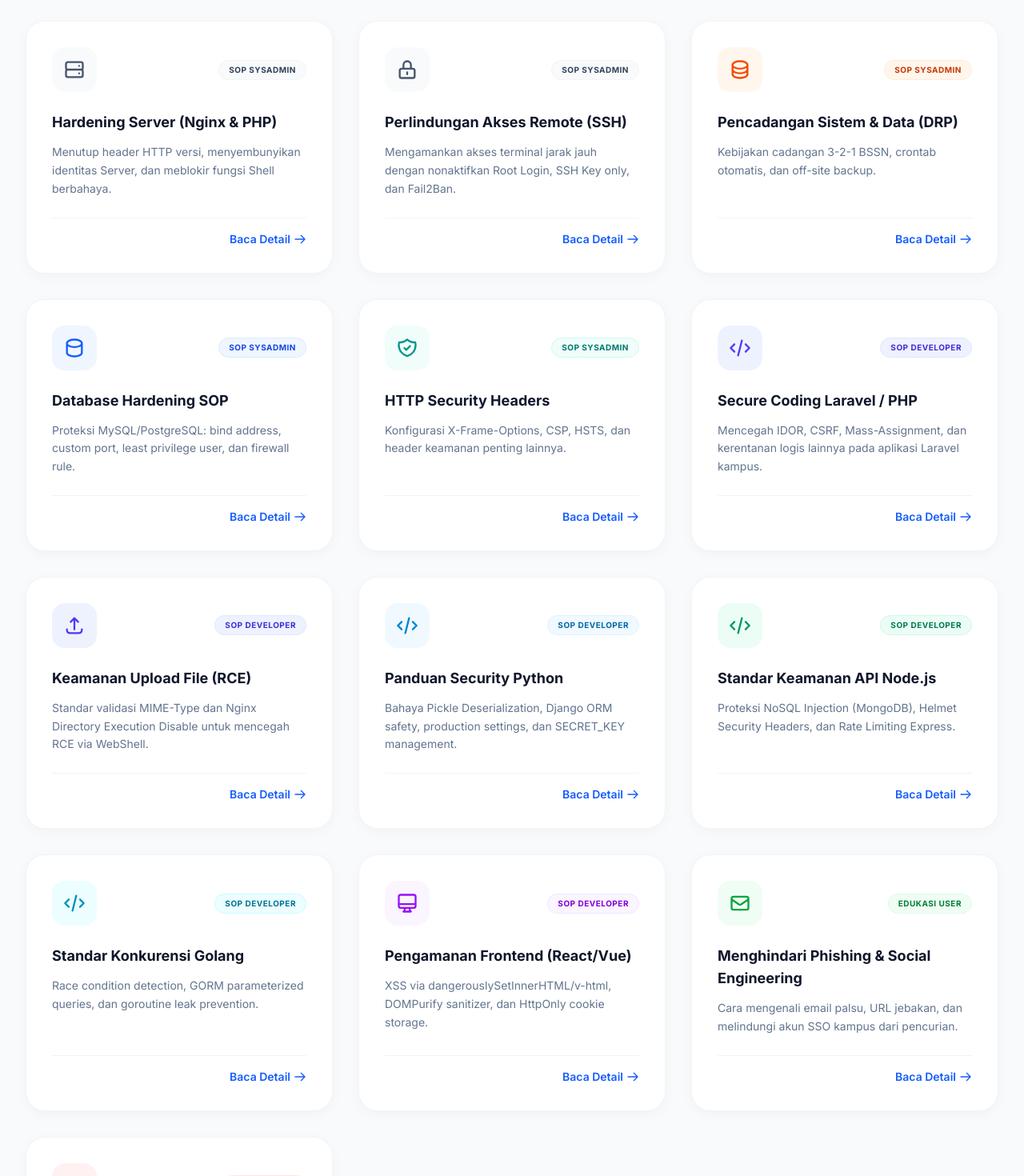
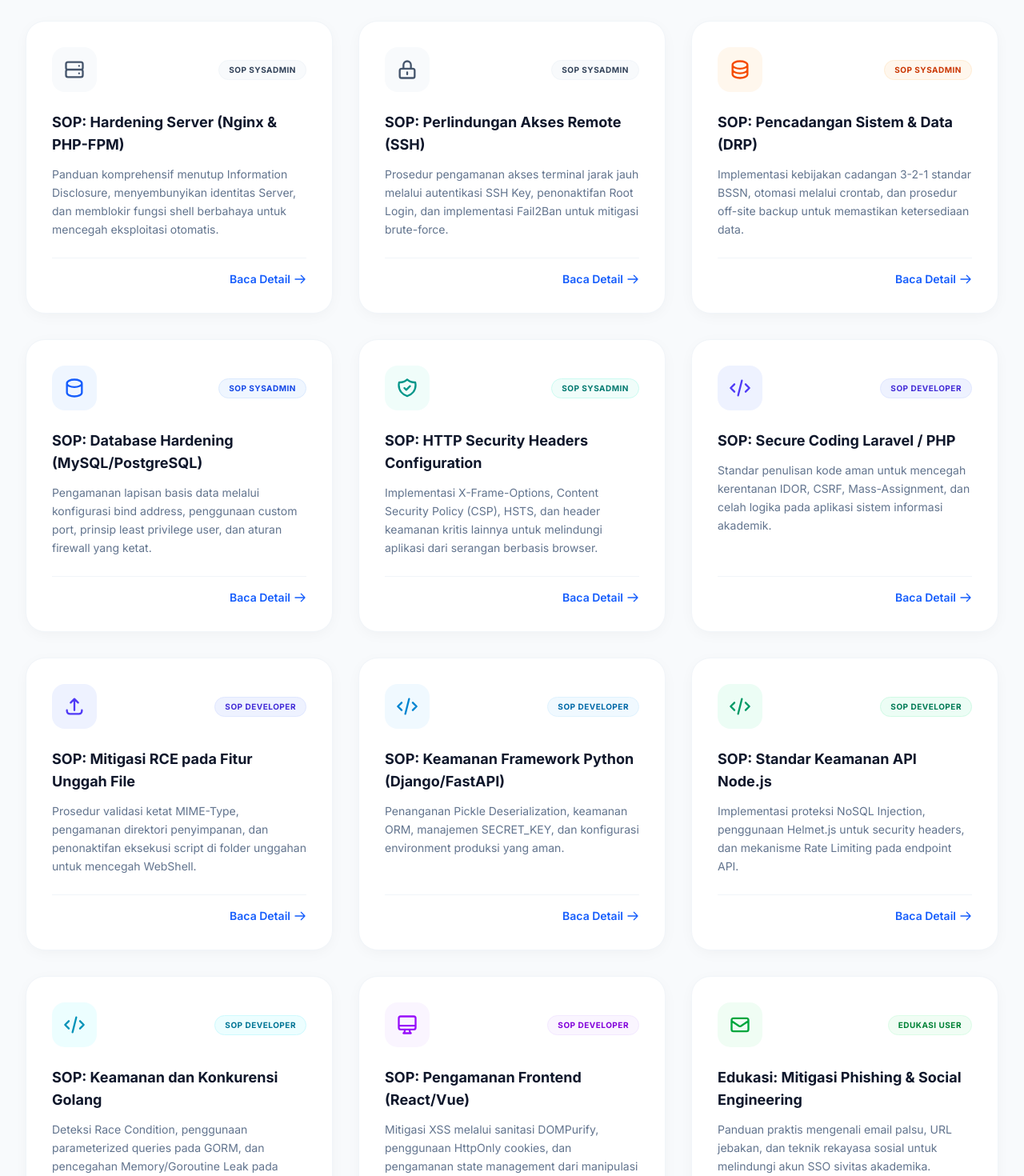
Before and after one commit to haliminurja/csirt-next, a Next.js app: page /panduan in a window 1280 px wide. Shown: the part 980-2450 px from the top of the page at 80% size. Built offline with nearby package versions, Linux system fonts and the light colour scheme.

Commit message:
feat: Add security middleware for enhanced protection and define guide data for the panduan section.

```diff
--- a/src/app/panduan/_data/guides.ts
+++ b/src/app/panduan/_data/guides.ts
@@ -12,19 +12,19 @@ export interface GuideCard {
 }
 
 export const guideCards: GuideCard[] = [
-  { id: 'hardening', category: ['sysadmin'], title: 'Hardening Server (Nginx & PHP)', desc: 'Menutup header HTTP versi, menyembunyikan identitas Server, dan meblokir fungsi Shell berbahaya.', color: 'slate', icon: 'M5 12h14M5 12a2 2 0 01-2-2V6a2 2 0 012-2h14a2 2 0 012 2v4a2 2 0 01-2 2M5 12a2 2 0 00-2 2v4a2 2 0 002 2h14a2 2 0 002-2v-4a2 2 0 00-2-2m-2-4h.01M17 16h.01', badge: 'SOP Sysadmin' },
-  { id: 'ssh', category: ['sysadmin'], title: 'Perlindungan Akses Remote (SSH)', desc: 'Mengamankan akses terminal jarak jauh dengan nonaktifkan Root Login, SSH Key only, dan Fail2Ban.', color: 'slate', icon: 'M12 15v2m-6 4h12a2 2 0 002-2v-6a2 2 0 00-2-2H6a2 2 0 00-2 2v6a2 2 0 002 2zm10-10V7a4 4 0 00-8 0v4h8z', badge: 'SOP Sysadmin' },
-  { id: 'backup', category: ['sysadmin'], title: 'Pencadangan Sistem & Data (DRP)', desc: 'Kebijakan cadangan 3-2-1 BSSN, crontab otomatis, dan off-site backup.', color: 'orange', icon: 'M4 7v10c0 2.21 3.582 4 8 4s8-1.79 8-4V7M4 7c0 2.21 3.582 4 8 4s8-1.79 8-4M4 7c0-2.21 3.582-4 8-4s8 1.79 8 4m0 5c0 2.21-3.582 4-8 4s-8-1.79-8-4', badge: 'SOP Sysadmin' },
-  { id: 'db-hard', category: ['sysadmin', 'developer'], title: 'Database Hardening SOP', desc: 'Proteksi MySQL/PostgreSQL: bind address, custom port, least privilege user, dan firewall rule.', color: 'blue', icon: 'M4 7v10c0 2.21 3.582 4 8 4s8-1.79 8-4V7M4 7c0 2.21 3.582 4 8 4s8-1.79 8-4M4 7c0-2.21 3.582-4 8-4s8 1.79 8 4', badge: 'SOP Sysadmin' },
-  { id: 'headers', category: ['sysadmin'], title: 'HTTP Security Headers', desc: 'Konfigurasi X-Frame-Options, CSP, HSTS, dan header keamanan penting lainnya.', color: 'teal', icon: 'M9 12l2 2 4-4m5.618-4.016A11.955 11.955 0 0112 2.944a11.955 11.955 0 01-8.618 3.04A12.02 12.02 0 003 9c0 5.591 3.824 10.29 9 11.622 5.176-1.332 9-6.03 9-11.622 0-1.042-.133-2.052-.382-3.016z', badge: 'SOP Sysadmin' },
-  { id: 'laravel', category: ['developer'], title: 'Secure Coding Laravel / PHP', desc: 'Mencegah IDOR, CSRF, Mass-Assignment, dan kerentanan logis lainnya pada aplikasi Laravel kampus.', color: 'indigo', icon: 'M10 20l4-16m4 4l4 4-4 4M6 16l-4-4 4-4', badge: 'SOP Developer' },
-  { id: 'upload', category: ['developer'], title: 'Keamanan Upload File (RCE)', desc: 'Standar validasi MIME-Type dan Nginx Directory Execution Disable untuk mencegah RCE via WebShell.', color: 'indigo', icon: 'M4 16v1a3 3 0 003 3h10a3 3 0 003-3v-1m-4-8l-4-4m0 0L8 8m4-4v12', badge: 'SOP Developer' },
-  { id: 'python', category: ['developer'], title: 'Panduan Security Python', desc: 'Bahaya Pickle Deserialization, Django ORM safety, production settings, dan SECRET_KEY management.', color: 'sky', icon: 'M10 20l4-16m4 4l4 4-4 4M6 16l-4-4 4-4', badge: 'SOP Developer' },
-  { id: 'nodejs', category: ['developer'], title: 'Standar Keamanan API Node.js', desc: 'Proteksi NoSQL Injection (MongoDB), Helmet Security Headers, dan Rate Limiting Express.', color: 'emerald', icon: 'M10 20l4-16m4 4l4 4-4 4M6 16l-4-4 4-4', badge: 'SOP Developer' },
-  { id: 'golang', category: ['developer'], title: 'Standar Konkurensi Golang', desc: 'Race condition detection, GORM parameterized queries, dan goroutine leak prevention.', color: 'cyan', icon: 'M10 20l4-16m4 4l4 4-4 4M6 16l-4-4 4-4', badge: 'SOP Developer' },
-  { id: 'frontend', category: ['developer'], title: 'Pengamanan Frontend (React/Vue)', desc: 'XSS via dangerouslySetInnerHTML/v-html, DOMPurify sanitizer, dan HttpOnly cookie storage.', color: 'purple', icon: 'M9.75 17L9 20l-1 1h8l-1-1-.75-3M3 13h18M5 17h14a2 2 0 002-2V5a2 2 0 00-2-2H5a2 2 0 00-2 2v10a2 2 0 002 2z', badge: 'SOP Developer' },
-  { id: 'phishing', category: ['user'], title: 'Menghindari Phishing & Social Engineering', desc: 'Cara mengenali email palsu, URL jebakan, dan melindungi akun SSO kampus dari pencurian.', color: 'green', icon: 'M3 8l7.89 5.26a2 2 0 002.22 0L21 8M5 19h14a2 2 0 002-2V7a2 2 0 00-2-2H5a2 2 0 00-2 2v10a2 2 0 002 2z', badge: 'Edukasi User' },
-  { id: 'privacy', category: ['user'], title: 'Perlindungan Data Pribadi', desc: 'Instruksi Dosen & Mahasiswa terkait UU PDP: watermark KTP, password policy, dan 2FA activation.', color: 'rose', icon: 'M16 7a4 4 0 11-8 0 4 4 0 018 0zM12 14a7 7 0 00-7 7h14a7 7 0 00-7-7z', badge: 'Edukasi User' },
+  { id: 'hardening', category: ['sysadmin'], title: 'SOP: Hardening Server (Nginx & PHP-FPM)', desc: 'Panduan komprehensif menutup Information Disclosure, menyembunyikan identitas Server, dan memblokir fungsi shell berbahaya untuk mencegah eksploitasi otomatis.', color: 'slate', icon: 'M5 12h14M5 12a2 2 0 01-2-2V6a2 2 0 012-2h14a2 2 0 012 2v4a2 2 0 01-2 2M5 12a2 2 0 00-2 2v4a2 2 0 002 2h14a2 2 0 002-2v-4a2 2 0 00-2-2m-2-4h.01M17 16h.01', badge: 'SOP Sysadmin' },
+  { id: 'ssh', category: ['sysadmin'], title: 'SOP: Perlindungan Akses Remote (SSH)', desc: 'Prosedur pengamanan akses terminal jarak jauh melalui autentikasi SSH Key, penonaktifan Root Login, dan implementasi Fail2Ban untuk mitigasi brute-force.', color: 'slate', icon: 'M12 15v2m-6 4h12a2 2 0 002-2v-6a2 2 0 00-2-2H6a2 2 0 00-2 2v6a2 2 0 002 2zm10-10V7a4 4 0 00-8 0v4h8z', badge: 'SOP Sysadmin' },
+  { id: 'backup', category: ['sysadmin'], title: 'SOP: Pencadangan Sistem & Data (DRP)', desc: 'Implementasi kebijakan cadangan 3-2-1 standar BSSN, otomasi melalui crontab, dan prosedur off-site backup untuk memastikan ketersediaan data.', color: 'orange', icon: 'M4 7v10c0 2.21 3.582 4 8 4s8-1.79 8-4V7M4 7c0 2.21 3.582 4 8 4s8-1.79 8-4M4 7c0-2.21 3.582-4 8-4s8 1.79 8 4m0 5c0 2.21-3.582 4-8 4s-8-1.79-8-4', badge: 'SOP Sysadmin' },
+  { id: 'db-hard', category: ['sysadmin', 'developer'], title: 'SOP: Database Hardening (MySQL/PostgreSQL)', desc: 'Pengamanan lapisan basis data melalui konfigurasi bind address, penggunaan custom port, prinsip least privilege user, dan aturan firewall yang ketat.', color: 'blue', icon: 'M4 7v10c0 2.21 3.582 4 8 4s8-1.79 8-4V7M4 7c0 2.21 3.582 4 8 4s8-1.79 8-4M4 7c0-2.21 3.582-4 8-4s8 1.79 8 4', badge: 'SOP Sysadmin' },
+  { id: 'headers', category: ['sysadmin'], title: 'SOP: HTTP Security Headers Configuration', desc: 'Implementasi X-Frame-Options, Content Security Policy (CSP), HSTS, dan header keamanan kritis lainnya untuk melindungi aplikasi dari serangan berbasis browser.', color: 'teal', icon: 'M9 12l2 2 4-4m5.618-4.016A11.955 11.955 0 0112 2.944a11.955 11.955 0 01-8.618 3.04A12.02 12.02 0 003 9c0 5.591 3.824 10.29 9 11.622 5.176-1.332 9-6.03 9-11.622 0-1.042-.133-2.052-.382-3.016z', badge: 'SOP Sysadmin' },
+  { id: 'laravel', category: ['developer'], title: 'SOP: Secure Coding Laravel / PHP', desc: 'Standar penulisan kode aman untuk mencegah kerentanan IDOR, CSRF, Mass-Assignment, dan celah logika pada aplikasi sistem informasi akademik.', color: 'indigo', icon: 'M10 20l4-16m4 4l4 4-4 4M6 16l-4-4 4-4', badge: 'SOP Developer' },
+  { id: 'upload', category: ['developer'], title: 'SOP: Mitigasi RCE pada Fitur Unggah File', desc: 'Prosedur validasi ketat MIME-Type, pengamanan direktori penyimpanan, dan penonaktifan eksekusi script di folder unggahan untuk mencegah WebShell.', color: 'indigo', icon: 'M4 16v1a3 3 0 003 3h10a3 3 0 003-3v-1m-4-8l-4-4m0 0L8 8m4-4v12', badge: 'SOP Developer' },
+  { id: 'python', category: ['developer'], title: 'SOP: Keamanan Framework Python (Django/FastAPI)', desc: 'Penanganan Pickle Deserialization, keamanan ORM, manajemen SECRET_KEY, dan konfigurasi environment produksi yang aman.', color: 'sky', icon: 'M10 20l4-16m4 4l4 4-4 4M6 16l-4-4 4-4', badge: 'SOP Developer' },
+  { id: 'nodejs', category: ['developer'], title: 'SOP: Standar Keamanan API Node.js', desc: 'Implementasi proteksi NoSQL Injection, penggunaan Helmet.js untuk security headers, dan mekanisme Rate Limiting pada endpoint API.', color: 'emerald', icon: 'M10 20l4-16m4 4l4 4-4 4M6 16l-4-4 4-4', badge: 'SOP Developer' },
+  { id: 'golang', category: ['developer'], title: 'SOP: Keamanan dan Konkurensi Golang', desc: 'Deteksi Race Condition, penggunaan parameterized queries pada GORM, dan pencegahan Memory/Goroutine Leak pada aplikasi performa tinggi.', color: 'cyan', icon: 'M10 20l4-16m4 4l4 4-4 4M6 16l-4-4 4-4', badge: 'SOP Developer' },
+  { id: 'frontend', category: ['developer'], title: 'SOP: Pengamanan Frontend (React/Vue)', desc: 'Mitigasi XSS melalui sanitasi DOMPurify, penggunaan HttpOnly cookies, dan pengamanan state management dari manipulasi sisi klien.', color: 'purple', icon: 'M9.75 17L9 20l-1 1h8l-1-1-.75-3M3 13h18M5 17h14a2 2 0 002-2V5a2 2 0 00-2-2H5a2 2 0 00-2 2v10a2 2 0 002 2z', badge: 'SOP Developer' },
+  { id: 'phishing', category: ['user'], title: 'Edukasi: Mitigasi Phishing & Social Engineering', desc: 'Panduan praktis mengenali email palsu, URL jebakan, dan teknik rekayasa sosial untuk melindungi akun SSO sivitas akademika.', color: 'green', icon: 'M3 8l7.89 5.26a2 2 0 002.22 0L21 8M5 19h14a2 2 0 002-2V7a2 2 0 00-2-2H5a2 2 0 00-2 2v10a2 2 0 002 2z', badge: 'Edukasi User' },
+  { id: 'privacy', category: ['user'], title: 'Edukasi: Perlindungan Data Pribadi (PDP)', desc: 'Implementasi UU PDP bagi Dosen & Mahasiswa: penggunaan watermark pada identitas digital, kebijakan password kuat, dan aktivasi 2FA.', color: 'rose', icon: 'M16 7a4 4 0 11-8 0 4 4 0 018 0zM12 14a7 7 0 00-7 7h14a7 7 0 00-7-7z', badge: 'Edukasi User' },
 ];
 
 export const tabs: { key: Category; label: string }[] = [
--- /dev/null
+++ b/src/middleware.ts
@@ -0,0 +1,80 @@
+import { NextResponse, type NextRequest } from 'next/server';
+
+const IS_DEV = process.env.NODE_ENV === 'development';
+
+function buildCSP(nonce: string): string {
+  const policy: Record<string, string[]> = {
+    'default-src':     ["'self'"],
+    // Removed 'strict-dynamic' to restore basic script loading compatibility
+    // Added public assets and vercel domains if needed
+    'script-src':      ["'self'", `'nonce-${nonce}'`, "'unsafe-inline'", ...(IS_DEV ? ["'unsafe-eval'"] : [])],
+    'style-src':       ["'self'", "'unsafe-inline'"],
+    'img-src':         ["'self'", 'blob:', 'data:', 'https://*'],
+    'font-src':        ["'self'", 'data:', 'https://fonts.gstatic.com'],
+    'object-src':      ["'none'"],
+    'base-uri':        ["'self'"],
+    'form-action':     ["'self'"],
+    'frame-ancestors': ["'none'"],
+    'connect-src':     ["'self'", 'https://*'],
+  };
+
+  const directives = Object.entries(policy)
+    .map(([k, v]) => `${k} ${v.join(' ')}`)
+    .join('; ');
+
+  return IS_DEV ? directives : `${directives}; upgrade-insecure-requests`;
+}
+
+export function middleware(request: NextRequest): NextResponse {
+  const array = new Uint8Array(16);
+  crypto.getRandomValues(array);
+  const nonce = btoa(String.fromCharCode(...array));
+
+  const reqHeaders = new Headers(request.headers);
+  reqHeaders.set('x-nonce', nonce);
+
+  const res = NextResponse.next({
+    request: {
+      headers: reqHeaders,
+    },
+  });
+
+  const h = res.headers;
+
+  h.set('Content-Security-Policy', buildCSP(nonce));
+  h.set('X-Content-Type-Options', 'nosniff');
+  h.set('X-Frame-Options', 'DENY');
+  h.set('X-XSS-Protection', '1; mode=block');
+  h.set('Referrer-Policy', 'strict-origin-when-cross-origin');
+  h.set('Cross-Origin-Opener-Policy', 'same-origin');
+
+  h.set('Permissions-Policy', [
+    'camera=()', 'microphone=()', 'geolocation=()',
+    'payment=()', 'usb=()', 'interest-cohort=()',
+  ].join(', '));
+
+  if (!IS_DEV) {
+    h.set('Strict-Transport-Security', 'max-age=63072000; includeSubDomains; preload');
+  }
+
+  return res;
+}
+
+export const config = {
+  matcher: [
+    /*
+     * Match all request paths except for the ones starting with:
+     * - api (API routes)
+     * - _next/static (static files)
+     * - _next/image (image optimization files)
+     * - favicon.ico (favicon file)
+     */
+    {
+      source: '/((?!api|_next/static|_next/image|favicon\\.ico).*)',
+      missing: [
+        { type: 'header', key: 'next-router-prefetch' },
+        { type: 'header', key: 'purpose', value: 'prefetch' },
+      ],
+    },
+  ],
+};
--- a/src/proxy.ts
+++ /dev/null
@@ -1,68 +0,0 @@
-import { NextResponse, type NextRequest } from 'next/server';
-
-const IS_DEV = process.env.NODE_ENV === 'development';
-
-function buildCSP(nonce: string): string {
-  const policy: Record<string, string[]> = {
-    'default-src':     ["'self'"],
-    'script-src':      ["'self'", `'nonce-${nonce}'`, "'strict-dynamic'", ...(IS_DEV ? ["'unsafe-eval'"] : [])],
-    'style-src':       ["'self'", "'unsafe-inline'"],
-    'img-src':         ["'self'", 'blob:', 'data:'],
-    'font-src':        ["'self'", 'data:'],
-    'object-src':      ["'none'"],
-    'child-src':       ["'none'"],
-    'frame-ancestors': ["'none'"],
-    'base-uri':        ["'self'"],
-    'form-action':     ["'self'"],
-    'manifest-src':    ["'self'"],
-  };
-
-  const directives = Object.entries(policy)
-    .map(([k, v]) => `${k} ${v.join(' ')}`)
-    .join('; ');
-
-  return IS_DEV ? directives : `${directives}; upgrade-insecure-requests`;
-}
-
-export function proxy(request: NextRequest): NextResponse {
-  const nonce = Buffer.from(crypto.randomUUID()).toString('base64');
-
-  const reqHeaders = new Headers(request.headers);
-  reqHeaders.set('x-nonce', nonce);
-
-  const res = NextResponse.next({ request: { headers: reqHeaders } });
-  const h   = res.headers;
-
-  h.set('Content-Security-Policy',  buildCSP(nonce));
-  h.set('X-Content-Type-Options',   'nosniff');
-  h.set('X-Frame-Options',          'DENY');
-  h.set('X-XSS-Protection',         '1; mode=block');
-  h.set('Referrer-Policy',          'strict-origin-when-cross-origin');
-  h.set('Cross-Origin-Opener-Policy', 'same-origin');
-
-  h.set('Permissions-Policy', [
-    'camera=()', 'microphone=()', 'geolocation=()',
-    'payment=()', 'usb=()', 'interest-cohort=()',
-  ].join(', '));
-
-  if (!IS_DEV) {
-    h.set('Strict-Transport-Security', 'max-age=63072000; includeSubDomains; preload');
-  }
-
-  h.delete('X-Powered-By');
-  h.delete('Server');
-
-  return res;
-}
-
-export const config = {
-  matcher: [
-    {
-      source: '/((?!_next/static|_next/image|favicon\\.ico).*)',
-      missing: [
-        { type: 'header', key: 'next-router-prefetch' },
-        { type: 'header', key: 'purpose', value: 'prefetch' },
-      ],
-    },
-  ],
-};
```
